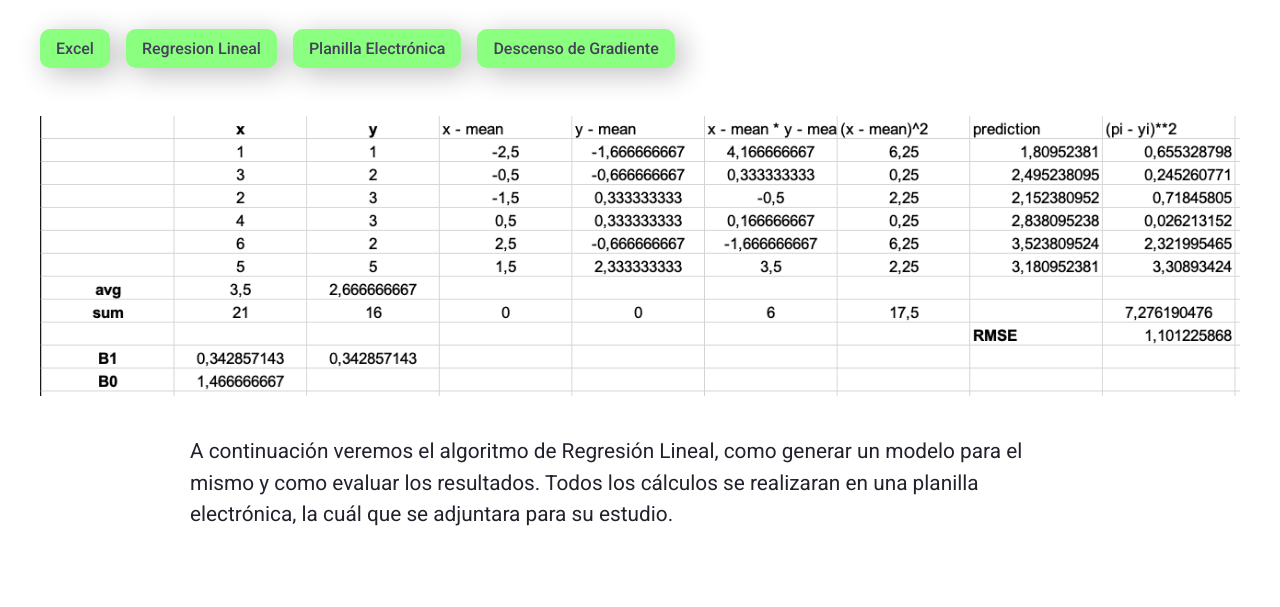
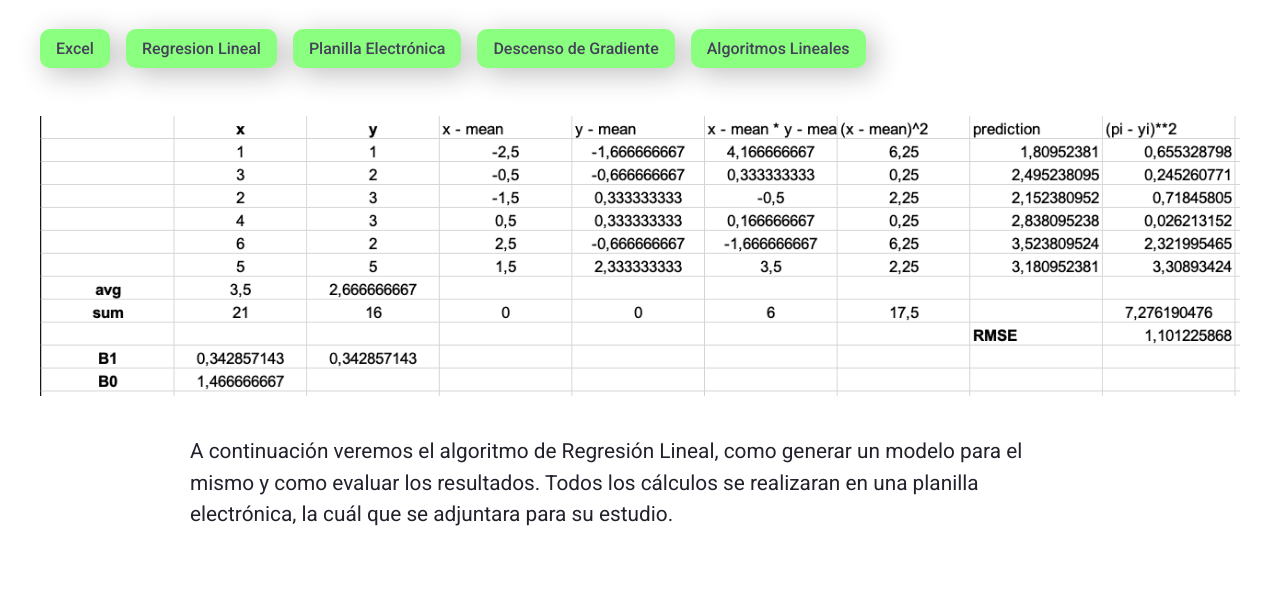
Before and after one commit to marcelodeleon/portafolio-ml, a Gatsby site: page /projects/linear-regression in a window 1280 px wide. Shown: the part 192-799 px from the top of the page. Built offline with nearby package versions, Linux system fonts and the light colour scheme; Gatsby itself is replaced by a stand-in of ours.

Commit message:
chore: retagged linear algorithms

```diff
--- a/src/projects/lda-scikit.md
+++ b/src/projects/lda-scikit.md
@@ -5,7 +5,7 @@ date: "2021-08-30"
 slug: lda-scikit
 featured: ../images/lda-scikit/featured.png
 thumbnail: ../images/lda-scikit/thumbnail.png
-tags: ["Python", "LDA", "Scikit Learn", "Análisis Discriminante Lineal", "Pandas"]
+tags: ["Python", "LDA", "Scikit Learn", "Análisis Discriminante Lineal", "Pandas", "Algoritmos Lineales"]
 ---
 
 Scikit Learn es una libreria de Python para trabajar con Machine Learning, a
--- a/src/projects/lda.md
+++ b/src/projects/lda.md
@@ -5,7 +5,7 @@ date: "2021-08-29"
 slug: lda
 featured: ../images/lda/featured.png
 thumbnail: ../images/lda/thumbnail.png
-tags: ["Excel", "LDA", "Planilla Electrónica", "Análisis Discriminante Lineal"]
+tags: ["Excel", "LDA", "Planilla Electrónica", "Análisis Discriminante Lineal", "Algoritmos Lineales"]
 ---
 
 El algoritmo de Análisis Discriminante Lineal es otro método para resolver problemas de
--- a/src/projects/linear_regression.md
+++ b/src/projects/linear_regression.md
@@ -5,7 +5,7 @@ date: "2021-08-20"
 slug: linear-regression
 featured: ../images/linear-regression/featured.png
 thumbnail: ../images/linear-regression/thumbnail.png
-tags: ["Excel", "Regresion Lineal", "Planilla Electrónica", "Descenso de Gradiente"]
+tags: ["Excel", "Regresion Lineal", "Planilla Electrónica", "Descenso de Gradiente", "Algoritmos Lineales"]
 ---
 
 A continuación veremos el algoritmo de Regresión Lineal, como generar un modelo para
--- a/src/projects/logistic_regression.md
+++ b/src/projects/logistic_regression.md
@@ -5,7 +5,7 @@ date: "2021-08-22"
 slug: logistic-regression
 featured: ../images/logistic-regression/featured.png
 thumbnail: ../images/logistic-regression/thumbnail.png
-tags: ["Excel", "Regresion Logística", "Planilla Electrónica", "Descenso de Gradiente"]
+tags: ["Excel", "Regresion Logística", "Planilla Electrónica", "Descenso de Gradiente", "Algoritmos Lineales"]
 ---
 
 En el siguiente trabajo veremos el algoritmo de regresión logística, el
```
